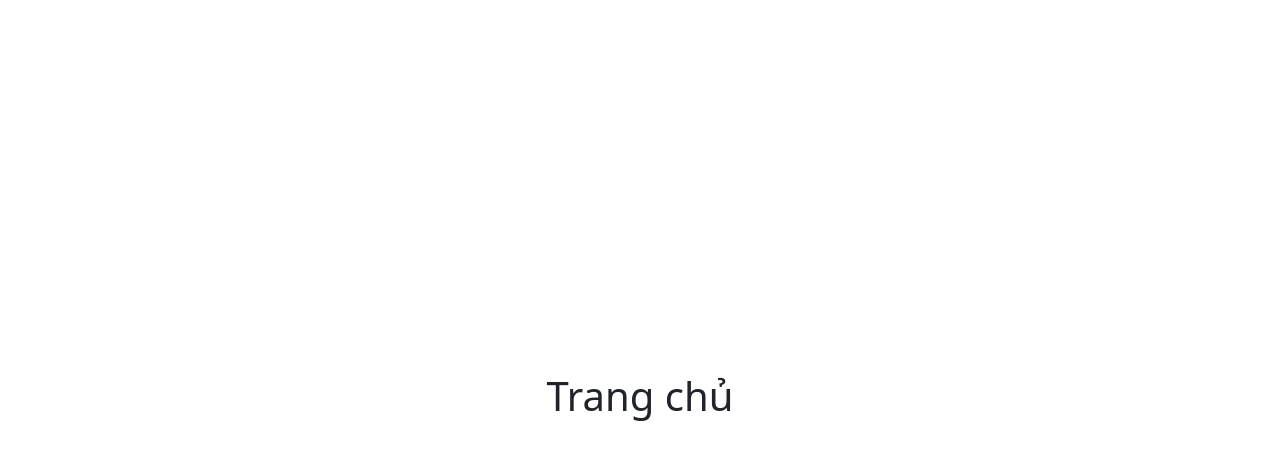
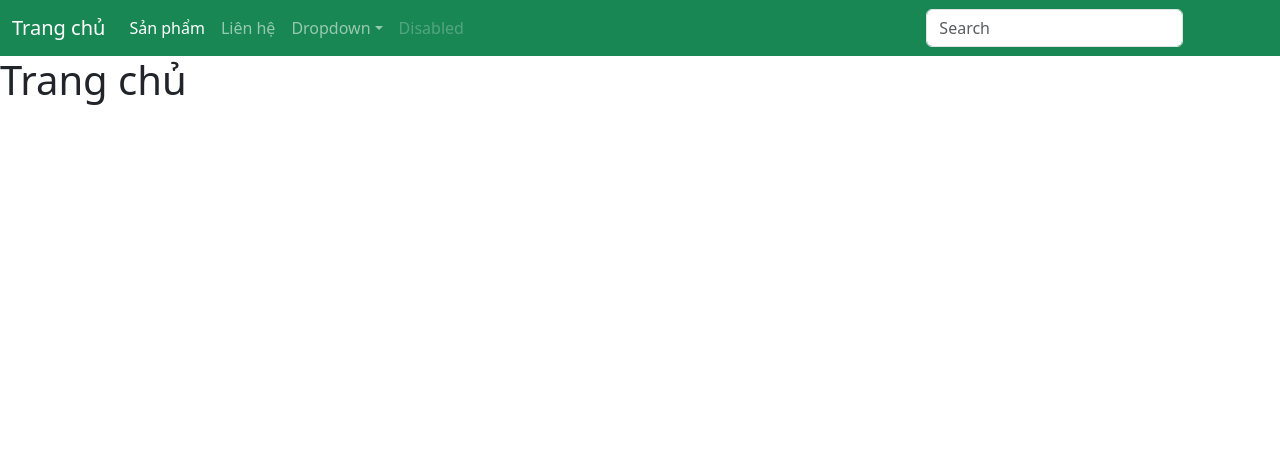
Before and after one commit to chinhpd5/typescript_wd18338, a React (Vite) app in the folder wd18338/: page / in a window 1280 px wide. Shown: the top 460 px of the page. Built offline with nearby package versions, Linux system fonts and the light colour scheme; data requests are answered from the project's data file.

Commit message:
giao diện

```diff
--- a/wd18338/src/App.tsx
+++ b/wd18338/src/App.tsx
@@ -10,6 +10,8 @@ import ProductEdit from "./components/Product/ProductEdit";
 import UserList from "./components/User/UserList";
 import UserAdd from "./components/User/UserAdd";
 import Count from "./components/Count";
+import AdminLayout from "./pages/layout/AdminLayout";
+import WebsiteLayout from "./pages/layout/WebsiteLayout";
 
 
 function App() {
@@ -69,21 +71,28 @@ function App() {
   return(
     <>
       <Routes>
+        {/* Giao diện khách hàng */}
+        <Route path="/" element={<WebsiteLayout/>}>
           <Route path="/" element= { <h1>Trang chủ</h1> } />
-        <Route path="/product">
+          <Route path="/product" element= { <h1>Sản phẩm</h1> } />
+          <Route path="/contact" element= { <h1>Liên hệ</h1> } />
+          <Route path="/count" element={<Count />}/>
+        </Route>
+
+        {/* giao diện layout admin */}
+        <Route path="/admin" element={<AdminLayout/>}>
+          <Route path="" element= { <h1>Trang chủ admin</h1> } />
+          <Route path="product">
             <Route path="" element= { <ProductList /> } />
             <Route path="add" element ={ <ProductAdd /> }/>
             <Route path="edit/:id" element={<ProductEdit/>} />
           </Route>
-        <Route path="/user">
+          <Route path="user">
             <Route path="" element={<UserList userList={listUser} onDelete={deleteUserHandle}/>} />
             <Route path="add" element={<UserAdd onAdd={handleAddUser}/>} />
           </Route>
-        <Route path="/count" element={<Count />}/>
+        </Route>
 
-        {/* <Route path="/product" element= { <ProductList listData={list} onDelete={deleteHandle} /> } />
-        <Route path="/product/add" element ={ <ProductAdd onAdd={addHandle} /> }/>
-        <Route path="/product/edit/:id" element={<ProductEdit onEdit={updateHandle} />} /> */}
       </Routes>
     </>
   )
--- a/wd18338/src/index.css
+++ b/wd18338/src/index.css
@@ -5,7 +5,7 @@
 
   color-scheme: light dark;
   color: rgba(255, 255, 255, 0.87);
-  background-color: #242424;
+  /* background-color: #242424; */
 
   font-synthesis: none;
   text-rendering: optimizeLegibility;
@@ -24,13 +24,13 @@ a:hover {
 
 body {
   margin: 0;
-  display: flex;
+  /* display: flex;
   place-items: center;
   min-width: 320px;
   min-height: 100vh;
   display: flex;
   justify-content: center;
-  align-items: center;
+  align-items: center; */
 }
 
 h1 {
--- /dev/null
+++ b/wd18338/src/pages/layout/AdminLayout.tsx
@@ -0,0 +1,31 @@
+import { Link, Outlet } from "react-router-dom";
+
+function AdminLayout(){
+    return(
+        <>
+        <div className="row">
+            <header className="col-2">
+                <nav>
+                    <ul className=" flex-column navbar navbar-dark bg-primary ">
+                        <li className="nav-item">
+                            <Link className="nav-link active" to="/admin">Trang chủ</Link>
+                        </li>
+                        <li className="nav-item">
+                            <Link className="nav-link active" to="/admin/product">Sản phẩm</Link>
+                        </li>
+                        <li className="nav-item">
+                            <Link className="nav-link active" to="/admin/user">Người dùng</Link>
+                        </li>
+                    </ul>
+                </nav>
+            </header>
+
+            <main className="col-10">
+                <Outlet />
+            </main>
+        </div>
+
+        </>
+    )
+}
+export default AdminLayout;
--- /dev/null
+++ b/wd18338/src/pages/layout/WebsiteLayout.tsx
@@ -0,0 +1,49 @@
+import { Link, Outlet } from "react-router-dom";
+
+function WebsiteLayout(){
+    return(
+        <>
+            <header>
+            <nav className="navbar navbar-expand-lg bg-success navbar-dark">
+                <div className="container-fluid">
+                    <Link className="navbar-brand" to="">Trang chủ</Link>
+                    <button className="navbar-toggler" type="button" data-bs-toggle="collapse" data-bs-target="#navbarSupportedContent" aria-controls="navbarSupportedContent" aria-expanded="false" aria-label="Toggle navigation">
+                    <span className="navbar-toggler-icon"></span>
+                    </button>
+                    <div className="collapse navbar-collapse" id="navbarSupportedContent">
+                    <ul className="navbar-nav me-auto mb-2 mb-lg-0">
+                        <li className="nav-item">
+                        <Link className="nav-link active" aria-current="page" to="/product">Sản phẩm</Link>
+                        </li>
+                        <li className="nav-item">
+                        <Link className="nav-link" to="contact">Liên hệ</Link>
+                        </li>
+                        <li className="nav-item dropdown">
+                        <a className="nav-link dropdown-toggle" href="#" role="button" data-bs-toggle="dropdown" aria-expanded="false">
+                            Dropdown
+                        </a>
+                        <ul className="dropdown-menu">
+                            <li><a className="dropdown-item" href="#">Action</a></li>
+                            <li><a className="dropdown-item" href="#">Another action</a></li>
+                            <li><hr className="dropdown-divider"/></li>
+                            <li><a className="dropdown-item" href="#">Something else here</a></li>
+                        </ul>
+                        </li>
+                        <li className="nav-item">
+                        <a className="nav-link disabled" aria-disabled="true">Disabled</a>
+                        </li>
+                    </ul>
+                    <form className="d-flex" role="search">
+                        <input className="form-control me-2" type="search" placeholder="Search" aria-label="Search"/>
+                        <button className="btn btn-outline-success" type="submit">Search</button>
+                    </form>
+                    </div>
+                </div>
+                </nav>
+            </header>
+            <Outlet/>
+        </>
+    )
+}
+
+export default WebsiteLayout;
```
Lines whose indentation alone changed are shown as unchanged.
